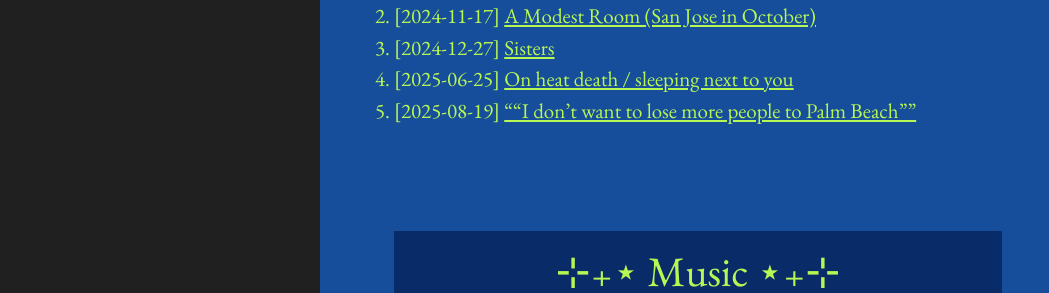
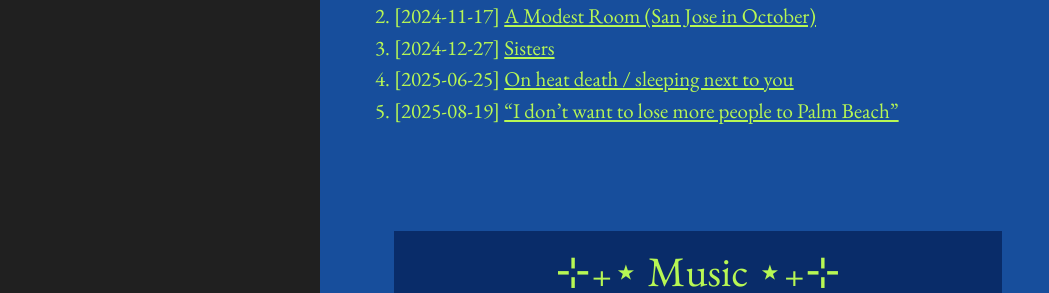
Before and after one commit to limh0228/schemes_and_machinations, a Jekyll site: the page built from pages/my_content.md, in a window 1280 px wide and 900 px high, scrolled down 527 px. Shown: the part 163-456 px from the top of the window, without its empty margins (0-1049 px from the left). Built offline with Jekyll 4.4.1, drawn with Linux system fonts in a browser that asks for light colours.

Commit message:
correction

```diff
--- a/pages/my_content.md
+++ b/pages/my_content.md
@@ -25,7 +25,7 @@ title: Stuff I Make
 2. [2024-11-17] [A Modest Room (San Jose in October)]({{ site.baseurl }}{% post_url 2024-11-17-a-modest-room %})
 3. [2024-12-27] [Sisters]({{ site.baseurl }}{% post_url 2024-12-27-sisters %})
 4. [2025-06-25] [On heat death / sleeping next to you]({{ site.baseurl }}{% post_url 2025-06-25-heat-death %})
-6. [2025-08-19] ["“I don’t want to lose more people to Palm Beach”"]({{ site.baseurl }}{% post_url 2025-08-19-palm-beach %})
+6. [2025-08-19] ["I don’t want to lose more people to Palm Beach"]({{ site.baseurl }}{% post_url 2025-08-19-palm-beach %})
 
 <br><br>
 
```
